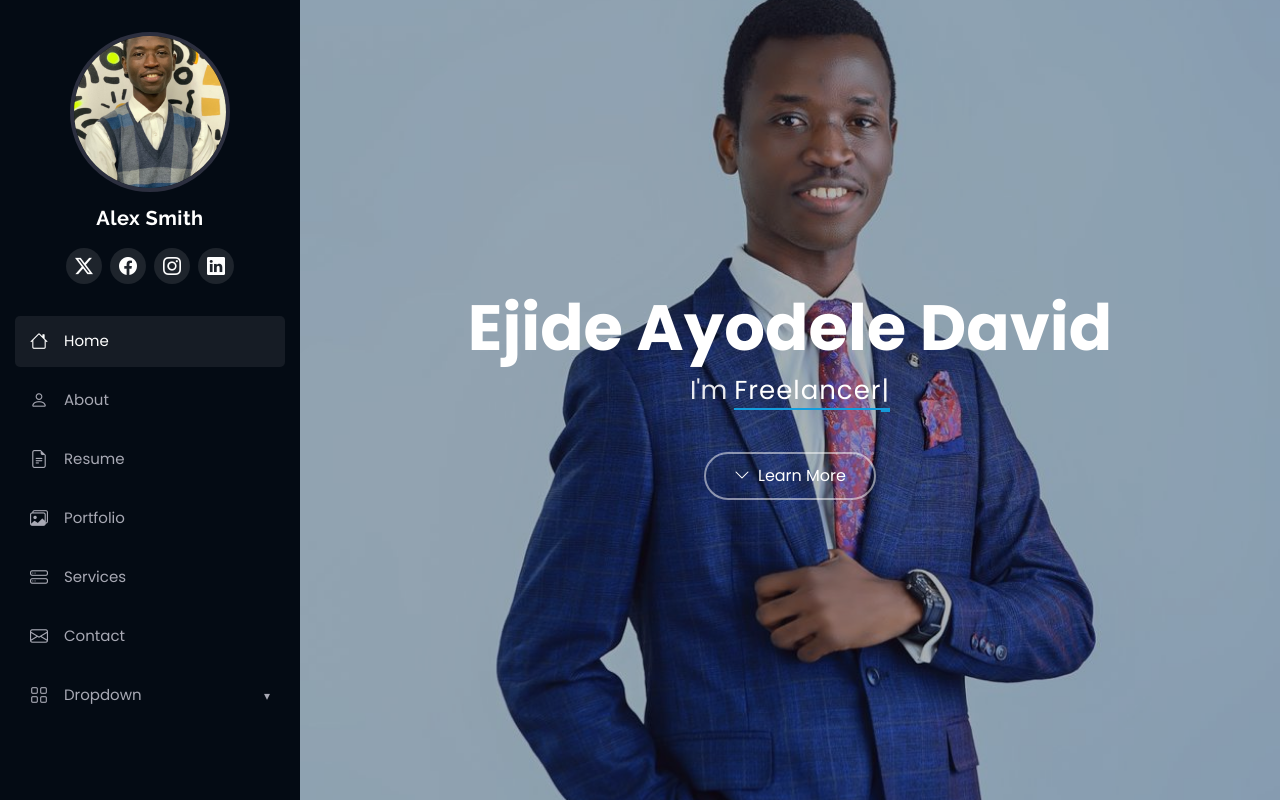
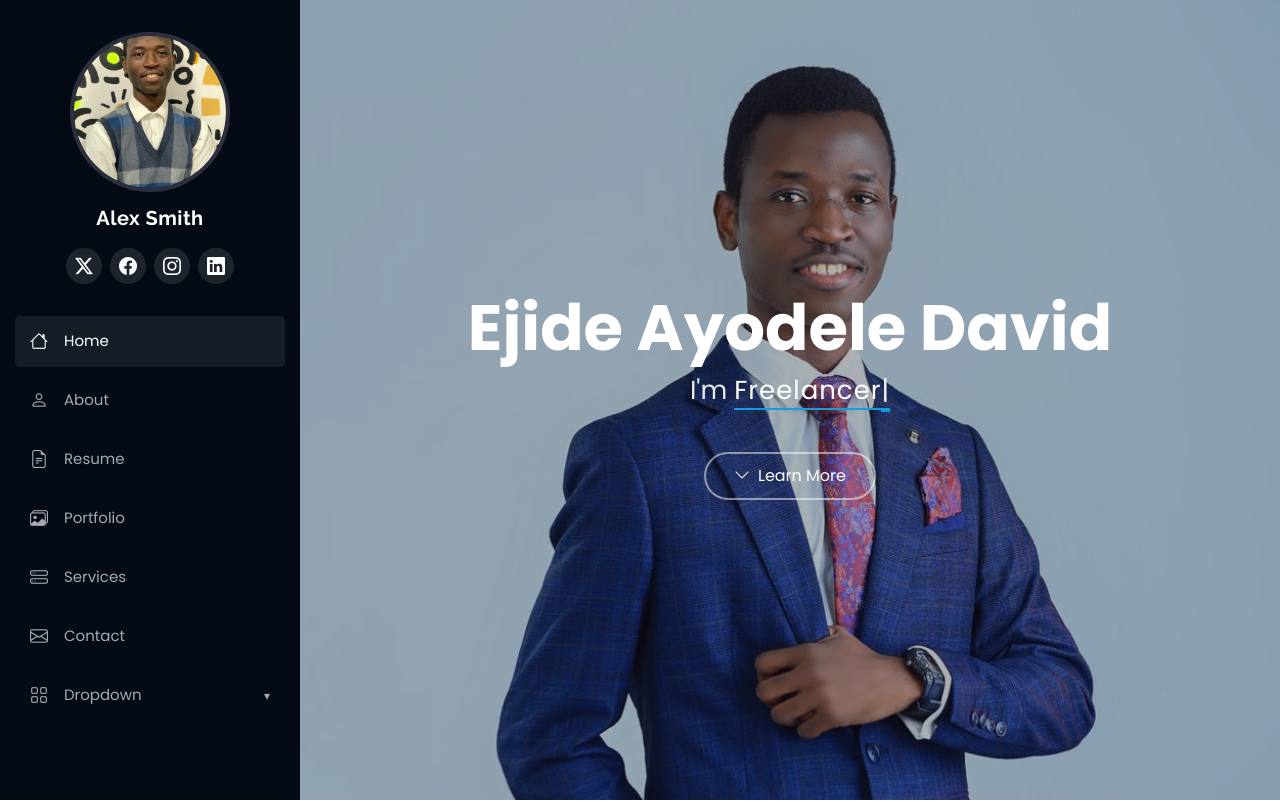
Before and after one commit to Akinfola/Akinport, a Next.js app in the folder frontend/: page / in a window 1280 px wide. Shown: the top 802 px of the page. Built offline with nearby package versions, Linux system fonts and the light colour scheme.

Commit message:
background picture edited

```diff
--- a/frontend/app/globals.css
+++ b/frontend/app/globals.css
@@ -167,7 +167,8 @@ body {
   height: 100vh;
   background: url('/assets/background.jpeg') top center;
   background-size: cover;
-  background-position: bottom 60% center;
+  background-position: bottom 75% center;
+  background-attachment: fixed;
   position: relative;
 }
 
```
